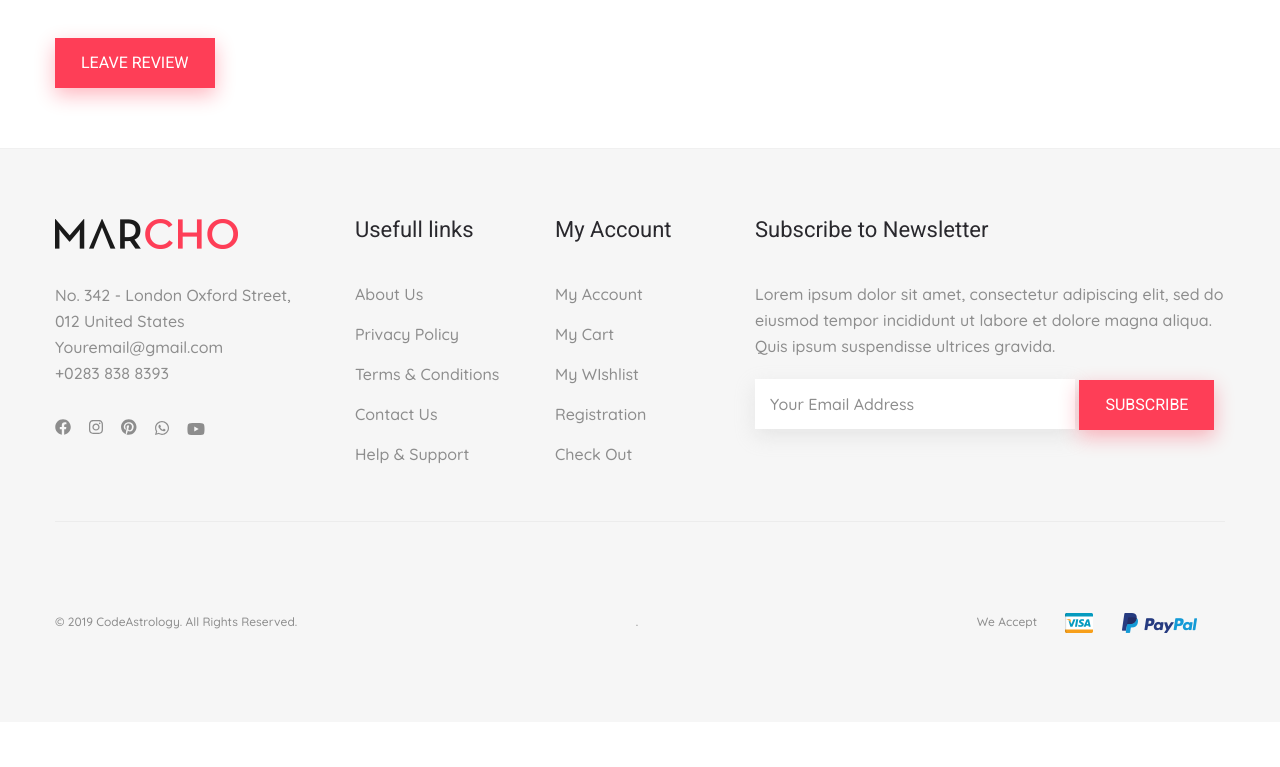
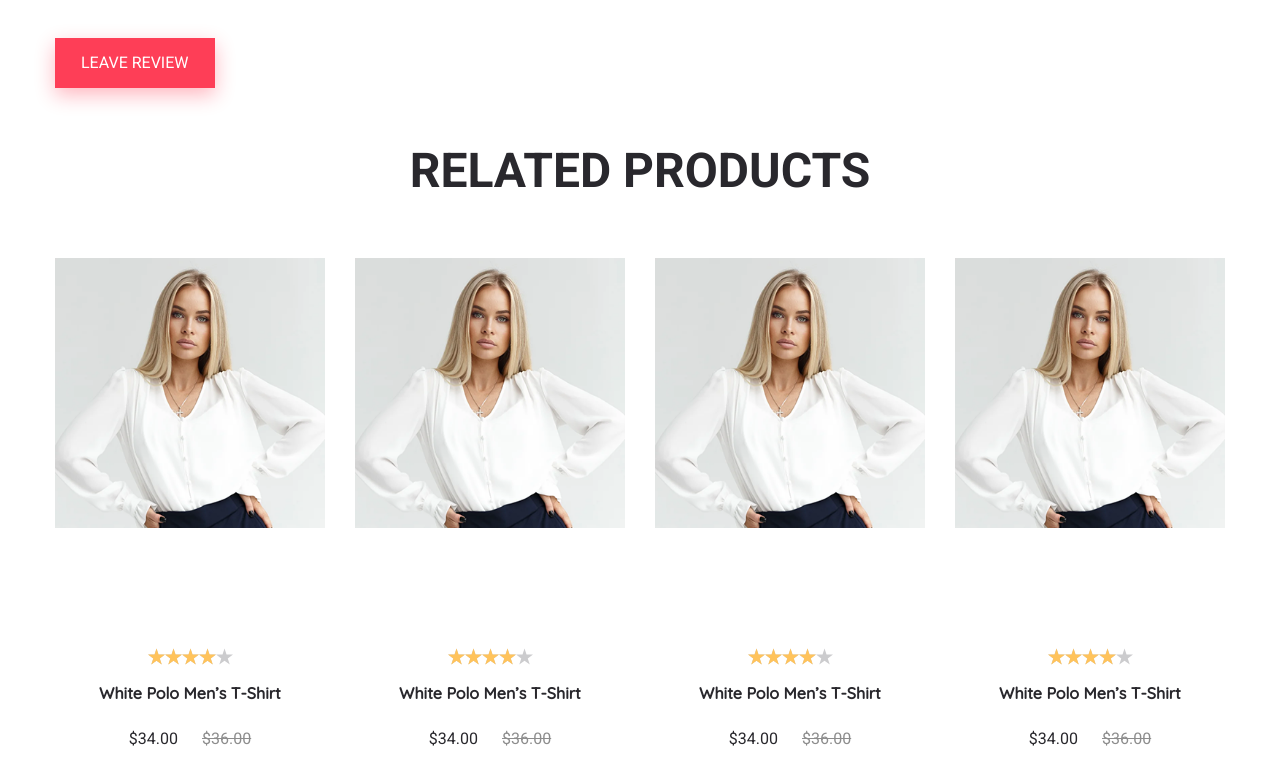
Before and after one commit to TimWolfskin/marcho, a website: page app/product.html in a window 1280 px wide. Shown: the part 2533-3300 px from the top of the page. Before the commit the page ends 3255 px from the top, so only its background shows below. Drawn offline with Linux system fonts and the light colour scheme.

Commit message:
added product page

```diff
--- a/app/product.html
+++ b/app/product.html
@@ -365,8 +365,7 @@
                                             <svg width="16" height="26" viewBox="0 0 6 6" fill="none"
                                                 xmlns="http://www.w3.org/2000/svg">
                                                 <path
-                                                    d="M1.33333 4L0 2L2 1.66667L3 0L4 1.66667L6 2.33333L4.66667 3.66667L5 6L3 5L1 6L1.33333 4Z"
-                                                    />
+                                                    d="M1.33333 4L0 2L2 1.66667L3 0L4 1.66667L6 2.33333L4.66667 3.66667L5 6L3 5L1 6L1.33333 4Z" />
                                             </svg>
                                         </span>
                                     </label>
@@ -376,14 +375,12 @@
                                             <svg width="16" height="26" viewBox="0 0 6 6" fill="none"
                                                 xmlns="http://www.w3.org/2000/svg">
                                                 <path
-                                                    d="M1.33333 4L0 2L2 1.66667L3 0L4 1.66667L6 2.33333L4.66667 3.66667L5 6L3 5L1 6L1.33333 4Z"
-                                                     />
+                                                    d="M1.33333 4L0 2L2 1.66667L3 0L4 1.66667L6 2.33333L4.66667 3.66667L5 6L3 5L1 6L1.33333 4Z" />
                                             </svg>
                                             <svg width="16" height="26" viewBox="0 0 6 6" fill="none"
                                                 xmlns="http://www.w3.org/2000/svg">
                                                 <path
-                                                    d="M1.33333 4L0 2L2 1.66667L3 0L4 1.66667L6 2.33333L4.66667 3.66667L5 6L3 5L1 6L1.33333 4Z"
-                                                     />
+                                                    d="M1.33333 4L0 2L2 1.66667L3 0L4 1.66667L6 2.33333L4.66667 3.66667L5 6L3 5L1 6L1.33333 4Z" />
                                             </svg>
                                         </span>
                                     </label>
@@ -393,20 +390,17 @@
                                             <svg width="16" height="26" viewBox="0 0 6 6" fill="none"
                                                 xmlns="http://www.w3.org/2000/svg">
                                                 <path
-                                                    d="M1.33333 4L0 2L2 1.66667L3 0L4 1.66667L6 2.33333L4.66667 3.66667L5 6L3 5L1 6L1.33333 4Z"
-                                                    />
+                                                    d="M1.33333 4L0 2L2 1.66667L3 0L4 1.66667L6 2.33333L4.66667 3.66667L5 6L3 5L1 6L1.33333 4Z" />
                                             </svg>
                                             <svg width="16" height="26" viewBox="0 0 6 6" fill="none"
                                                 xmlns="http://www.w3.org/2000/svg">
                                                 <path
-                                                    d="M1.33333 4L0 2L2 1.66667L3 0L4 1.66667L6 2.33333L4.66667 3.66667L5 6L3 5L1 6L1.33333 4Z"
-                                                     />
+                                                    d="M1.33333 4L0 2L2 1.66667L3 0L4 1.66667L6 2.33333L4.66667 3.66667L5 6L3 5L1 6L1.33333 4Z" />
                                             </svg>
                                             <svg width="16" height="26" viewBox="0 0 6 6" fill="none"
                                                 xmlns="http://www.w3.org/2000/svg">
                                                 <path
-                                                    d="M1.33333 4L0 2L2 1.66667L3 0L4 1.66667L6 2.33333L4.66667 3.66667L5 6L3 5L1 6L1.33333 4Z"
-                                                     />
+                                                    d="M1.33333 4L0 2L2 1.66667L3 0L4 1.66667L6 2.33333L4.66667 3.66667L5 6L3 5L1 6L1.33333 4Z" />
                                             </svg>
                                         </span>
                                     </label>
@@ -416,26 +410,22 @@
                                             <svg width="16" height="26" viewBox="0 0 6 6" fill="none"
                                                 xmlns="http://www.w3.org/2000/svg">
                                                 <path
-                                                    d="M1.33333 4L0 2L2 1.66667L3 0L4 1.66667L6 2.33333L4.66667 3.66667L5 6L3 5L1 6L1.33333 4Z"
-                                                     />
+                                                    d="M1.33333 4L0 2L2 1.66667L3 0L4 1.66667L6 2.33333L4.66667 3.66667L5 6L3 5L1 6L1.33333 4Z" />
                                             </svg>
                                             <svg width="16" height="26" viewBox="0 0 6 6" fill="none"
                                                 xmlns="http://www.w3.org/2000/svg">
                                                 <path
-                                                    d="M1.33333 4L0 2L2 1.66667L3 0L4 1.66667L6 2.33333L4.66667 3.66667L5 6L3 5L1 6L1.33333 4Z"
-                                                     />
+                                                    d="M1.33333 4L0 2L2 1.66667L3 0L4 1.66667L6 2.33333L4.66667 3.66667L5 6L3 5L1 6L1.33333 4Z" />
                                             </svg>
                                             <svg width="16" height="26" viewBox="0 0 6 6" fill="none"
                                                 xmlns="http://www.w3.org/2000/svg">
                                                 <path
-                                                    d="M1.33333 4L0 2L2 1.66667L3 0L4 1.66667L6 2.33333L4.66667 3.66667L5 6L3 5L1 6L1.33333 4Z"
-                                                    />
+                                                    d="M1.33333 4L0 2L2 1.66667L3 0L4 1.66667L6 2.33333L4.66667 3.66667L5 6L3 5L1 6L1.33333 4Z" />
                                             </svg>
                                             <svg width="16" height="26" viewBox="0 0 6 6" fill="none"
                                                 xmlns="http://www.w3.org/2000/svg">
                                                 <path
-                                                    d="M1.33333 4L0 2L2 1.66667L3 0L4 1.66667L6 2.33333L4.66667 3.66667L5 6L3 5L1 6L1.33333 4Z"
-                                                     />
+                                                    d="M1.33333 4L0 2L2 1.66667L3 0L4 1.66667L6 2.33333L4.66667 3.66667L5 6L3 5L1 6L1.33333 4Z" />
                                             </svg>
                                         </span>
                                     </label>
@@ -445,32 +435,27 @@
                                             <svg width="16" height="26" viewBox="0 0 6 6" fill="none"
                                                 xmlns="http://www.w3.org/2000/svg">
                                                 <path
-                                                    d="M1.33333 4L0 2L2 1.66667L3 0L4 1.66667L6 2.33333L4.66667 3.66667L5 6L3 5L1 6L1.33333 4Z"
-                                                     />
+                                                    d="M1.33333 4L0 2L2 1.66667L3 0L4 1.66667L6 2.33333L4.66667 3.66667L5 6L3 5L1 6L1.33333 4Z" />
                                             </svg>
                                             <svg width="16" height="26" viewBox="0 0 6 6" fill="none"
                                                 xmlns="http://www.w3.org/2000/svg">
                                                 <path
-                                                    d="M1.33333 4L0 2L2 1.66667L3 0L4 1.66667L6 2.33333L4.66667 3.66667L5 6L3 5L1 6L1.33333 4Z"
-                                                     />
+                                                    d="M1.33333 4L0 2L2 1.66667L3 0L4 1.66667L6 2.33333L4.66667 3.66667L5 6L3 5L1 6L1.33333 4Z" />
                                             </svg>
                                             <svg width="16" height="26" viewBox="0 0 6 6" fill="none"
                                                 xmlns="http://www.w3.org/2000/svg">
                                                 <path
-                                                    d="M1.33333 4L0 2L2 1.66667L3 0L4 1.66667L6 2.33333L4.66667 3.66667L5 6L3 5L1 6L1.33333 4Z"
-                                                     />
+                                                    d="M1.33333 4L0 2L2 1.66667L3 0L4 1.66667L6 2.33333L4.66667 3.66667L5 6L3 5L1 6L1.33333 4Z" />
                                             </svg>
                                             <svg width="16" height="26" viewBox="0 0 6 6" fill="none"
                                                 xmlns="http://www.w3.org/2000/svg">
                                                 <path
-                                                    d="M1.33333 4L0 2L2 1.66667L3 0L4 1.66667L6 2.33333L4.66667 3.66667L5 6L3 5L1 6L1.33333 4Z"
-                                                     />
+                                                    d="M1.33333 4L0 2L2 1.66667L3 0L4 1.66667L6 2.33333L4.66667 3.66667L5 6L3 5L1 6L1.33333 4Z" />
                                             </svg>
                                             <svg width="16" height="26" viewBox="0 0 6 6" fill="none"
                                                 xmlns="http://www.w3.org/2000/svg">
                                                 <path
-                                                    d="M1.33333 4L0 2L2 1.66667L3 0L4 1.66667L6 2.33333L4.66667 3.66667L5 6L3 5L1 6L1.33333 4Z"
-                                                    />
+                                                    d="M1.33333 4L0 2L2 1.66667L3 0L4 1.66667L6 2.33333L4.66667 3.66667L5 6L3 5L1 6L1.33333 4Z" />
                                             </svg>
                                         </span>
                                     </label>
@@ -483,6 +468,60 @@
                                 </textarea>
                                 <button class="comments-form__btn" type="submit">Leave Review</button>
                             </form>
+                        </div>
+                    </div>
+                </div>
+            </div>
+        </section>
+        <section class="related">
+            <div class="container">
+                <h3 class="title related__title">RELATED PRODUCTS</h3>
+                <div class="related__items">
+                    <div class="product-item">
+                        <div class="product-item__img-box">
+                            <img class="product-item__images" src="images/content/product/product-1.png" alt="">
+                        </div>
+                        <div class="star" data-rateyo-rating="4"></div>
+                        <h4 class="product-item__title">White Polo Men’s T-Shirt</h4>
+                        <div class="product-item__price">
+                            <div class="product-item__new-price">$34.00</div>
+                            <div class="product-item__old-price">$36.00</div>
+                        </div>
+                    </div>
+
+                    <div class="product-item">
+                        <div class="product-item__img-box">
+                            <img class="product-item__images" src="images/content/product/product-1.png" alt="">
+                        </div>
+                        <div class="star" data-rateyo-rating="4"></div>
+                        <h4 class="product-item__title">White Polo Men’s T-Shirt</h4>
+                        <div class="product-item__price">
+                            <div class="product-item__new-price">$34.00</div>
+                            <div class="product-item__old-price">$36.00</div>
+                        </div>
+                    </div>
+
+                    <div class="product-item">
+                        <div class="product-item__img-box">
+                            <img class="product-item__images" src="images/content/product/product-1.png" alt="">
+                        </div>
+                        <div class="star" data-rateyo-rating="4"></div>
+                        <h4 class="product-item__title">White Polo Men’s T-Shirt</h4>
+                        <div class="product-item__price">
+                            <div class="product-item__new-price">$34.00</div>
+                            <div class="product-item__old-price">$36.00</div>
+                        </div>
+                    </div>
+
+                    <div class="product-item">
+                        <div class="product-item__img-box">
+                            <img class="product-item__images" src="images/content/product/product-1.png" alt="">
+                        </div>
+                        <div class="star" data-rateyo-rating="4"></div>
+                        <h4 class="product-item__title">White Polo Men’s T-Shirt</h4>
+                        <div class="product-item__price">
+                            <div class="product-item__new-price">$34.00</div>
+                            <div class="product-item__old-price">$36.00</div>
                         </div>
                     </div>
                 </div>
--- a/app/scss/style.scss
+++ b/app/scss/style.scss
@@ -1281,8 +1281,8 @@
 }
 
 .product-page {
-    padding: 120px 0 60px;
-    border-bottom: 1px solid #f0f0f0;
+    padding: 120px 0 0;
+
 }
 
 .product-one {
@@ -1658,6 +1658,8 @@
 }
 
 .comments-form {
+    border: 1px solid #f0f0f0;
+    padding-bottom: 60px;
     &__title {
         color: $title;
         font-size: 22px;
@@ -1736,3 +1738,18 @@
         @extend %btn;
     }
 }
+
+.related {
+    padding: 50px 0 120px;
+    &__title {
+        margin-bottom: 50px;
+    }
+    &__items {
+        display: grid;
+        grid-template-columns: repeat(4, 1fr);
+        grid-column-gap: 30px;
+    }
+    .product-item__img-box {
+        padding: 5px 0;
+    }
+}
```
Also changed, not shown: app/css/style.min.css.
